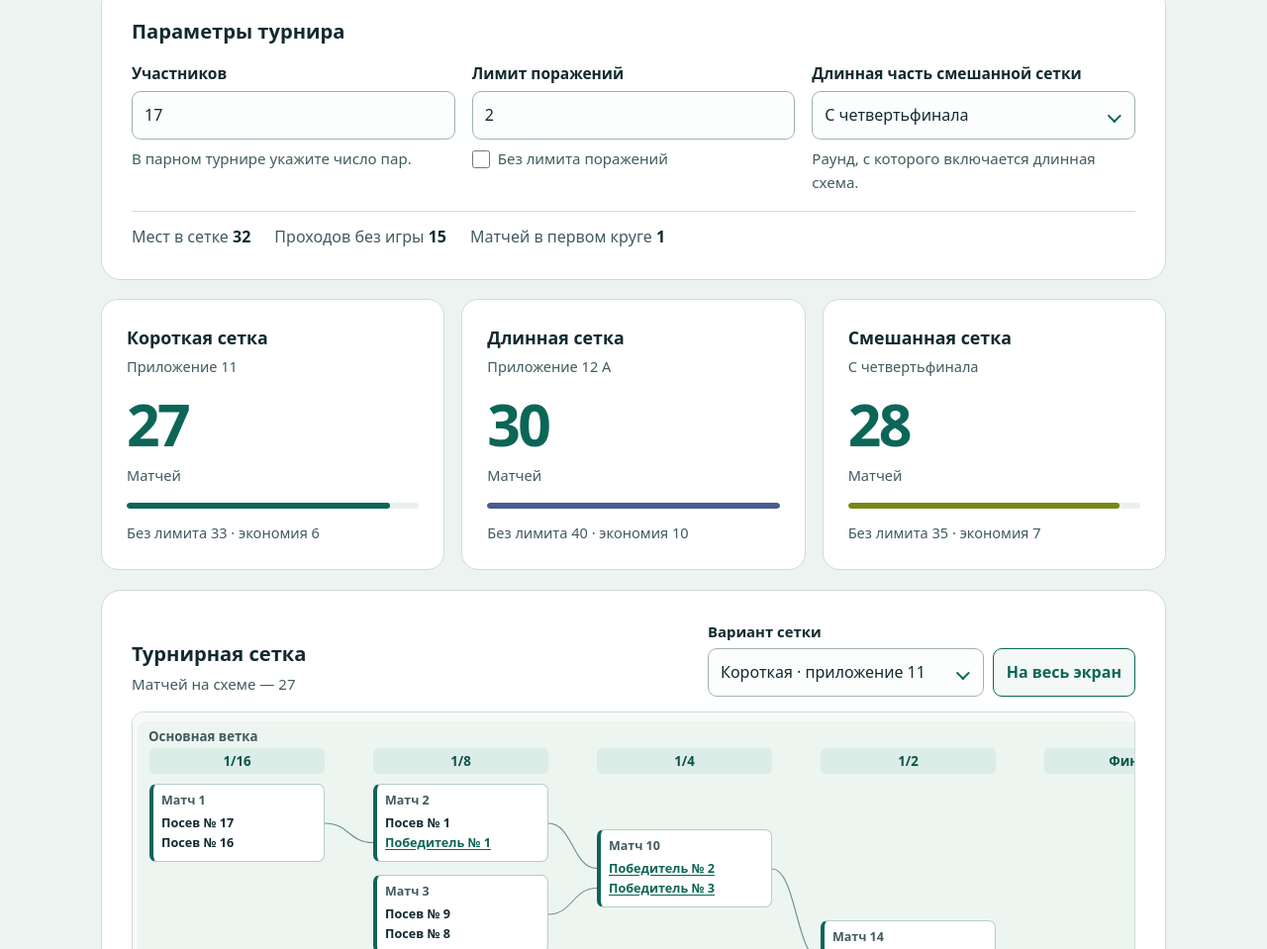
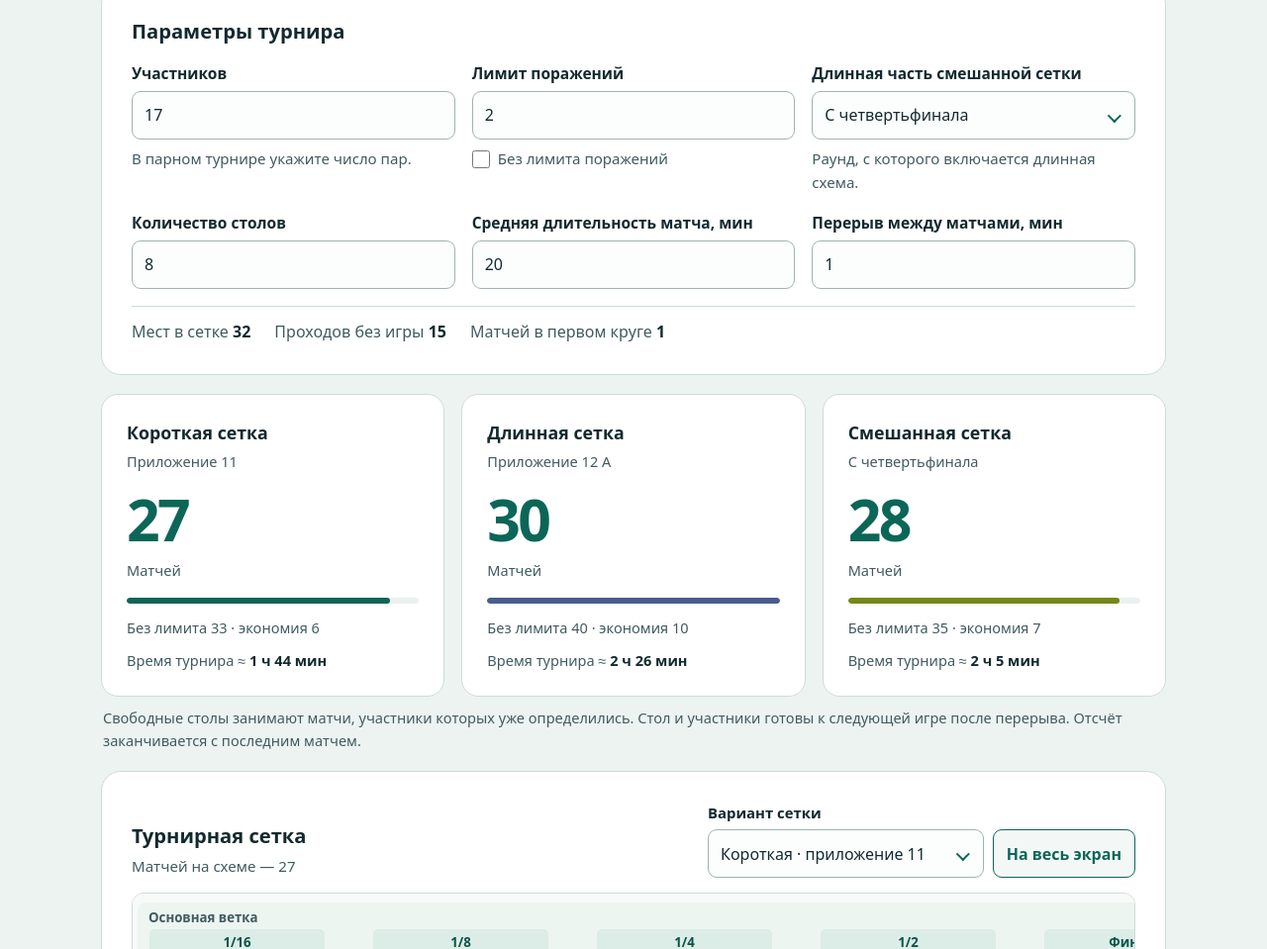
Before and after one commit to uranic2/rttf-bracket-calculator, a plain HTML site: page index.html in a window 1280 px wide. Shown: the part 440-1399 px from the top of the page at 99% size. Drawn offline with Linux system fonts and the light colour scheme.

Commit message:
добавил расчет времени проведения турнира

```diff
--- a/index.html
+++ b/index.html
@@ -48,6 +48,10 @@ input[type=checkbox] { width: 18px; height: 18px; margin: 0; accent-color: var(-
 .result p { margin: 4px 0 0; color: var(--subtle); font-size: .91rem; }
 .result .number { display: block; margin-top: 14px; color: var(--teal); font-size: clamp(2.1rem, 4.6vw, 3.8rem); line-height: 1.1; font-weight: 790; letter-spacing: -.045em; font-variant-numeric: tabular-nums; overflow-wrap: anywhere; }
 .unit { margin: 8px 0 17px !important; }
+.result .result-duration { margin-top: 10px; }
+.result-duration output { color: var(--ink); font-weight: 750; font-variant-numeric: tabular-nums; }
+.duration-note { margin: 10px 2px 0; color: var(--subtle); font-size: .91rem; }
+.duration-note[hidden] { display: none; }
 .track { height: 6px; margin-bottom: 13px; overflow: hidden; border-radius: 20px; background: #eaf1ef; }
 .track span { display: block; width: 0; height: 100%; border-radius: 20px; background: var(--teal); }
 .result:nth-child(2) .track span { background: #495b90; }
@@ -169,8 +173,21 @@ button.bracket-side:hover { text-decoration-thickness: 2px; }
         <div class="select-wrap"><select id="stage" aria-describedby="stage-help"></select></div>
         <span id="stage-help" class="limit">Раунд, с которого включается длинная схема.</span>
       </div>
+      <div class="field">
+        <label for="tables">Количество столов</label>
+        <input id="tables" type="number" min="1" step="1" value="8" inputmode="numeric">
+      </div>
+      <div class="field">
+        <label for="match-minutes">Средняя длительность матча, мин</label>
+        <input id="match-minutes" type="number" min="1" step="1" value="20" inputmode="numeric">
+      </div>
+      <div class="field">
+        <label for="break-minutes">Перерыв между матчами, мин</label>
+        <input id="break-minutes" type="number" min="0" step="1" value="1" inputmode="numeric">
+      </div>
     </div>
     <p id="error" class="error" role="status" hidden></p>
+    <p id="duration-error" class="error" role="status" hidden></p>
     <div class="facts" aria-label="Первый круг">
       <span>Мест в сетке <b id="slots">—</b></span>
       <span>Проходов без игры <b id="byes">—</b></span>
@@ -178,7 +195,7 @@ button.bracket-side:hover { text-decoration-thickness: 2px; }
     </div>
   </section>
 
-  <section class="results" aria-label="Сравнение числа матчей" aria-live="polite">
+  <section class="results" aria-label="Сравнение числа матчей и длительности" aria-live="polite">
     <article class="result">
       <h2>Короткая сетка</h2>
       <p>Приложение 11</p>
@@ -186,6 +203,7 @@ button.bracket-side:hover { text-decoration-thickness: 2px; }
       <p class="unit">Матчей</p>
       <div class="track" aria-hidden="true"><span id="short-track"></span></div>
       <p id="short-reference"></p>
+      <p class="result-duration">Время турнира ≈ <output id="short-duration" for="size losses unlimited stage tables match-minutes break-minutes">—</output></p>
     </article>
     <article class="result">
       <h2>Длинная сетка</h2>
@@ -194,6 +212,7 @@ button.bracket-side:hover { text-decoration-thickness: 2px; }
       <p class="unit">Матчей</p>
       <div class="track" aria-hidden="true"><span id="long-track"></span></div>
       <p id="long-reference"></p>
+      <p class="result-duration">Время турнира ≈ <output id="long-duration" for="size losses unlimited stage tables match-minutes break-minutes">—</output></p>
     </article>
     <article class="result">
       <h2>Смешанная сетка</h2>
@@ -202,8 +221,12 @@ button.bracket-side:hover { text-decoration-thickness: 2px; }
       <p class="unit">Матчей</p>
       <div class="track" aria-hidden="true"><span id="mixed-track"></span></div>
       <p id="mixed-reference"></p>
+      <p class="result-duration">Время турнира ≈ <output id="mixed-duration" for="size losses unlimited stage tables match-minutes break-minutes">—</output></p>
     </article>
   </section>
+
+  <p id="duration-note" class="duration-note">Свободные столы занимают матчи, участники которых уже определились. Стол и участники готовы к следующей игре после перерыва. Отсчёт заканчивается с последним матчем.</p>
+  <p id="duration-limit" class="duration-note" role="status" hidden></p>
 
   <section id="bracket-panel" class="panel bracket" aria-labelledby="bracket-heading">
     <div class="bracket-heading">
@@ -519,6 +542,52 @@ function buildBracket(n, limit, t, variant) {
   const columnIndex = new Map(columns.map((old, index) => [old,index]));
   return matches.map(row => ({...row, column:columnIndex.get(row.column)}));
 }
+
+// With equal match lengths and a common turnaround, every table used at a
+// given start time becomes available again together. Advance by those intervals.
+function scheduleWaves(matches, tables) {
+  const pending = new Uint8Array(matches.length);
+  const successors = matches.map(() => []);
+  for (const [index, match] of matches.entries()) {
+    for (const side of match.sides) {
+      if (!side.id) continue;
+      pending[index]++;
+      successors[side.id - 1].push(index);
+    }
+  }
+
+  const depth = new Uint32Array(matches.length);
+  const ready = [[]];
+  let readyCount = 0;
+  for (let index = matches.length - 1; index >= 0; index--) {
+    const longest = 1 + Math.max(0, ...successors[index].map(next => depth[next]));
+    depth[index] = longest;
+    while (ready.length <= longest) ready.push([]);
+    if (pending[index] !== 0) continue;
+    ready[longest].push(index);
+    readyCount++;
+  }
+
+  let waves = 0;
+  while (readyCount > 0) {
+    const active = [];
+    // Prefer matches whose result is needed by a longer remaining chain.
+    for (let rank = ready.length - 1; rank > 0 && active.length < tables; rank--) {
+      const candidates = ready[rank];
+      while (candidates.length && active.length < tables) active.push(candidates.pop());
+    }
+    readyCount -= active.length;
+    for (const index of active) {
+      for (const next of successors[index]) {
+        if (--pending[next] !== 0) continue;
+        ready[depth[next]].push(next);
+        readyCount++;
+      }
+    }
+    waves++;
+  }
+  return BigInt(waves);
+}
 </script>
 <script>
 "use strict";
@@ -529,6 +598,13 @@ const pField = get("losses");
 const unlimited = get("unlimited");
 const stage = get("stage");
 const error = get("error");
+const tableField = get("tables");
+const matchField = get("match-minutes");
+const breakField = get("break-minutes");
+const durationError = get("duration-error");
+const durationNote = get("duration-note");
+const durationLimit = get("duration-limit");
+const MAX_TIMED_PLAYERS = 4096;
 const format = new Intl.NumberFormat("ru-RU");
 const variants = ["short", "long", "mixed"];
 const comparisonRows = Array.from({length: 61}, (_, index) => {
@@ -577,6 +653,46 @@ function updateComparison(selected, limit, t, validLimit) {
   }
 }
 
+function durationLabel(minutes) {
+  const hours = minutes / 60n;
+  const remainder = minutes % 60n;
+  if (hours === 0n) return format.format(remainder) + " мин";
+  return format.format(hours) + " ч" + (remainder ? " " + format.format(remainder) + " мин" : "");
+}
+
+function updateDurations(n, limit, t, counts) {
+  const tables = tableField.valueAsNumber;
+  const match = matchField.valueAsNumber;
+  const pause = breakField.valueAsNumber;
+  const allValid = [
+    [tableField, Number.isSafeInteger(tables) && tables >= 1],
+    [matchField, Number.isSafeInteger(match) && match >= 1],
+    [breakField, Number.isSafeInteger(pause) && pause >= 0]
+  ].map(([field, valid]) => {
+    field.setAttribute("aria-invalid", String(!valid));
+    return valid;
+  }).every(Boolean);
+  durationError.hidden = allValid;
+  durationError.textContent = allValid ? "" :
+    "Введите целые значения. Количество столов и длительность матча — от 1, перерыв — от 0.";
+  const overLimit = Boolean(counts) && tables > 1 && n > MAX_TIMED_PLAYERS;
+  durationNote.hidden = !allValid || !counts || overLimit;
+  durationLimit.hidden = !overLimit || !allValid;
+  durationLimit.textContent = overLimit && allValid ?
+    "Оценка для нескольких столов доступна до " + format.format(MAX_TIMED_PLAYERS) + " участников." : "";
+
+  for (const key of variants) {
+    const output = get(key + "-duration");
+    if (!counts || !allValid || overLimit) {
+      output.textContent = "—";
+      continue;
+    }
+    const waves = tables === 1 ? counts[key] : scheduleWaves(buildBracket(n, limit, t, key), tables);
+    const minutes = waves > 0n ? waves * BigInt(match) + (waves - 1n) * BigInt(pause) : 0n;
+    output.textContent = durationLabel(minutes);
+  }
+}
+
 function update() {
   const n = nField.valueAsNumber;
   const p = pField.valueAsNumber;
@@ -595,6 +711,7 @@ function update() {
   updateComparison(n, p, t, validP);
 
   if (!validN || !validP) {
+    updateDurations(0, 0, t, null);
     updateBracket(0, 0, t);
     for (const id of ["slots", "byes", "opening", ...variants]) get(id).textContent = "—";
     for (const key of variants) {
@@ -609,6 +726,7 @@ function update() {
   const limit = unlimited.checked ? fullLimit : Math.min(p, fullLimit);
   const result = calculate(count, limit, t);
   const full = calculate(count, fullLimit, t);
+  updateDurations(n, limit, t, result);
   updateBracket(n, limit, t);
   const total = variants.reduce((maximum, key) => result[key] > maximum ? result[key] : maximum, 0n);
 
@@ -627,6 +745,7 @@ function update() {
 
 nField.addEventListener("input", update);
 pField.addEventListener("input", update);
+for (const input of [tableField, matchField, breakField]) input.addEventListener("input", update);
 unlimited.addEventListener("change", update);
 stage.addEventListener("change", () => {
   preferredStage = Number(stage.value);
```
